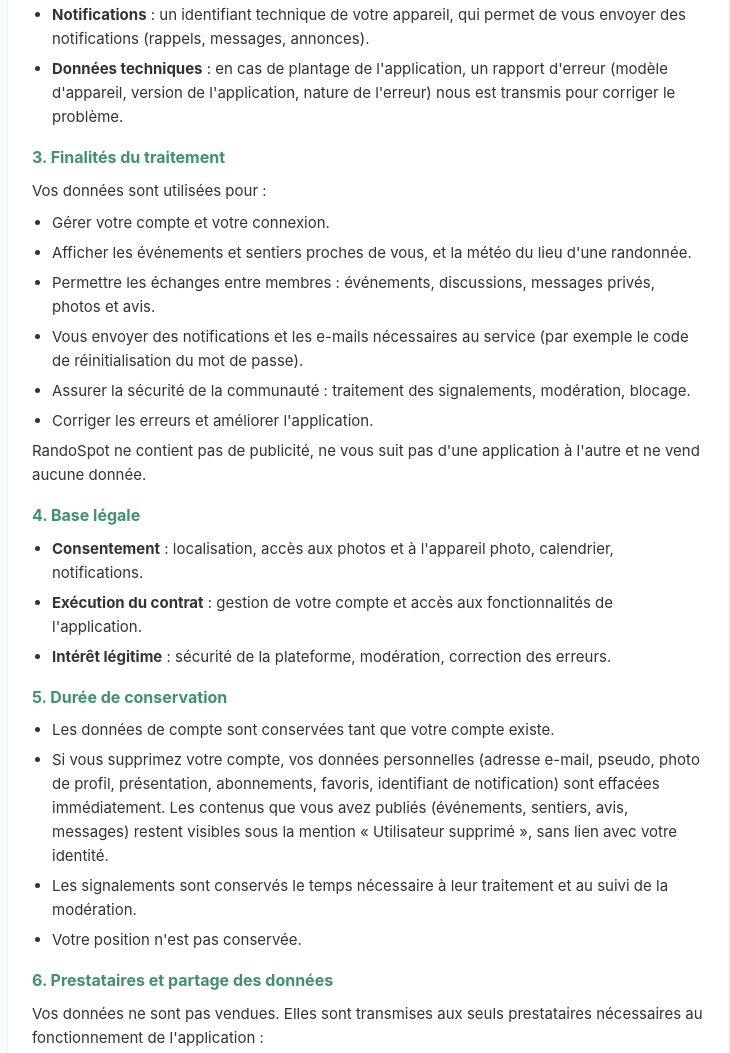
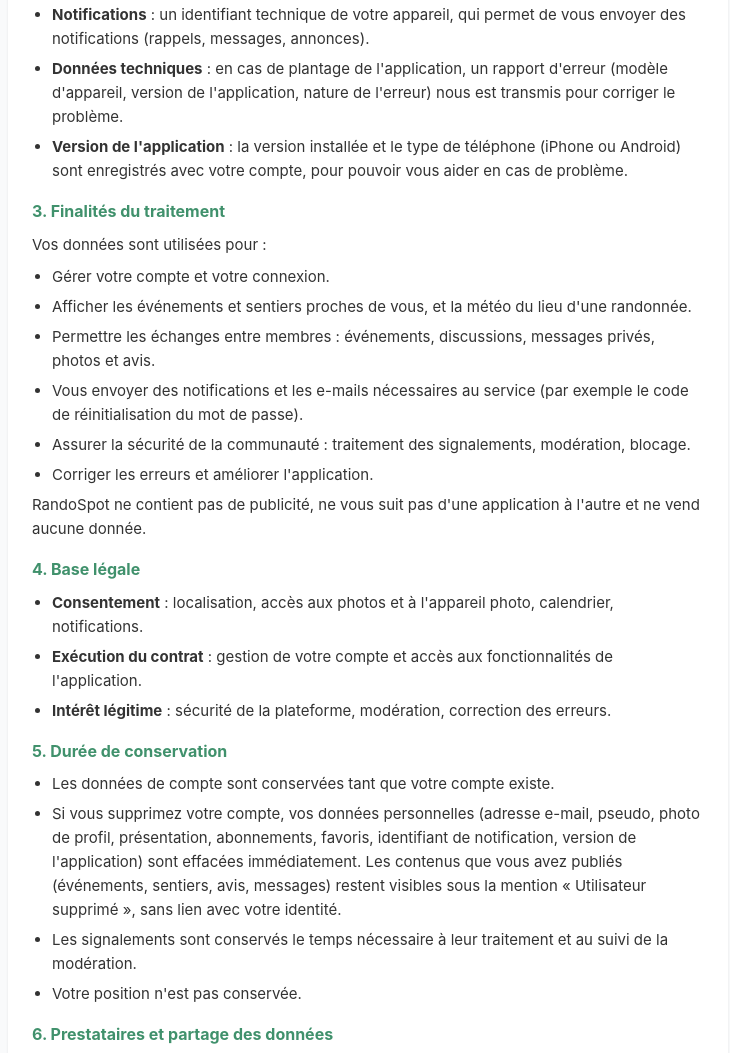
Before and after one commit to MDconseil-prog/randospot-legal, a plain HTML site: page legal.html in a window 1280 px wide. Shown: the part 929-1982 px from the top of the page, without its empty margins (272-1002 px from the left). Drawn offline with Linux system fonts and the light colour scheme.

Commit message:
Confidentialité : version de l'application enregistrée avec le compte
Co-Authored-By: Claude Fable 5.2 <noreply@anthropic.com>
Claude-Session: https://claude.ai/code/session_015AFQd2aTXwadCcJ1fA4h8P

```diff
--- a/legal.html
+++ b/legal.html
@@ -62,7 +62,7 @@
     <header>
       <h1>RandoSpot</h1>
       <p>Politique de confidentialité &amp; Conditions Générales d'Utilisation</p>
-      <p>Dernière mise à jour : 17 novembre 2026</p>
+      <p>Dernière mise à jour : 21 novembre 2026</p>
     </header>
 
     <section>
@@ -80,6 +80,7 @@
         <li><strong>Calendrier</strong> : ajout d'un événement à votre calendrier, uniquement à votre demande. Nous ne lisons pas votre calendrier.</li>
         <li><strong>Notifications</strong> : un identifiant technique de votre appareil, qui permet de vous envoyer des notifications (rappels, messages, annonces).</li>
         <li><strong>Données techniques</strong> : en cas de plantage de l'application, un rapport d'erreur (modèle d'appareil, version de l'application, nature de l'erreur) nous est transmis pour corriger le problème.</li>
+        <li><strong>Version de l'application</strong> : la version installée et le type de téléphone (iPhone ou Android) sont enregistrés avec votre compte, pour pouvoir vous aider en cas de problème.</li>
       </ul>
       <h3>3. Finalités du traitement</h3>
       <p>Vos données sont utilisées pour :</p>
@@ -101,7 +102,7 @@
       <h3>5. Durée de conservation</h3>
       <ul>
         <li>Les données de compte sont conservées tant que votre compte existe.</li>
-        <li>Si vous supprimez votre compte, vos données personnelles (adresse e-mail, pseudo, photo de profil, présentation, abonnements, favoris, identifiant de notification) sont effacées immédiatement. Les contenus que vous avez publiés (événements, sentiers, avis, messages) restent visibles sous la mention « Utilisateur supprimé », sans lien avec votre identité.</li>
+        <li>Si vous supprimez votre compte, vos données personnelles (adresse e-mail, pseudo, photo de profil, présentation, abonnements, favoris, identifiant de notification, version de l'application) sont effacées immédiatement. Les contenus que vous avez publiés (événements, sentiers, avis, messages) restent visibles sous la mention « Utilisateur supprimé », sans lien avec votre identité.</li>
         <li>Les signalements sont conservés le temps nécessaire à leur traitement et au suivi de la modération.</li>
         <li>Votre position n'est pas conservée.</li>
       </ul>
```
